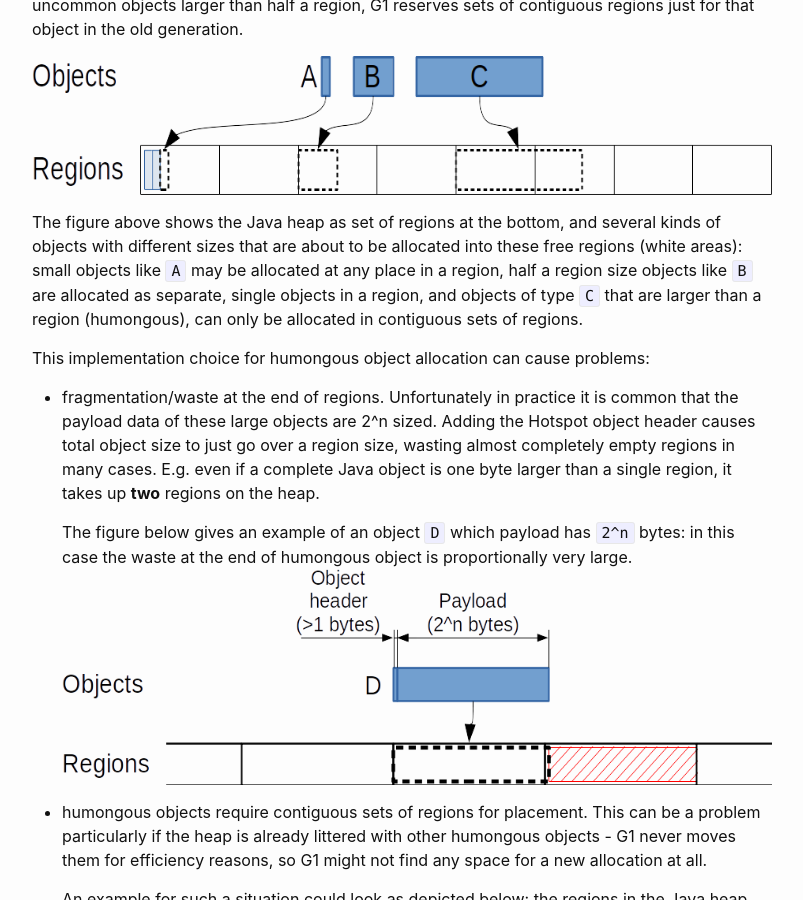
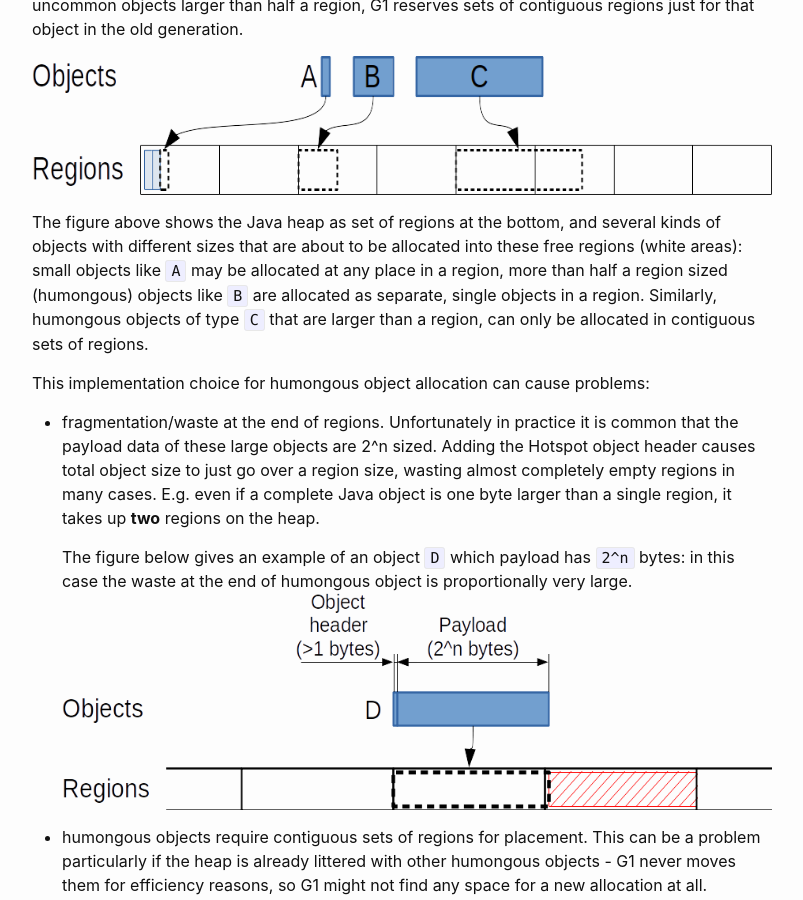
Before and after one commit to tschatzl/tschatzl.github.io, a Jekyll site: the page built from _posts/2021-11-15-heap-regions-x-large.md, in a window 1280 px wide and 900 px high, scrolled down 591 px. Shown: the whole window, without its empty margins (238-1041 px from the left). Built offline with Jekyll 4.4.1, drawn with Linux system fonts in a browser that asks for light colours; some of the changed text lies outside the part shown.

Commit message:
Typos fixing

```diff
--- a/_posts/2021-11-15-heap-regions-x-large.md
+++ b/_posts/2021-11-15-heap-regions-x-large.md
@@ -15,7 +15,7 @@ Objects **must not span regions** in the common case: typical Java objects range
 
 ![Allocation destination based on region size](/assets/20211115-xlarge-regions-allocation.png)
 
-The figure above shows the Java heap as set of regions at the bottom, and several kinds of objects with different sizes that are about to be allocated into these free regions (white areas): small objects like `A` may be allocated at any place in a region, half a region size objects like `B` are allocated as separate, single objects in a region, and objects of type `C` that are larger than a region (humongous), can only be allocated in contiguous sets of regions.
+The figure above shows the Java heap as set of regions at the bottom, and several kinds of objects with different sizes that are about to be allocated into these free regions (white areas): small objects like `A` may be allocated at any place in a region, more than half a region sized (humongous) objects like `B` are allocated as separate, single objects in a region. Similarly, humongous objects of type `C` that are larger than a region, can only be allocated in contiguous sets of regions.
 
 This implementation choice for humongous object allocation can cause problems:
   * fragmentation/waste at the end of regions. Unfortunately in practice it is common that the payload data of these large objects are 2^n sized. Adding the Hotspot object header causes total object size to just go over a region size, wasting almost completely empty regions in many cases. E.g. even if a complete Java object is one byte larger than a single region, it takes up **two** regions on the heap.
```
Also changed, not shown: other parts of _posts/2021-11-15-heap-regions-x-large.md (+2 -2 lines).
